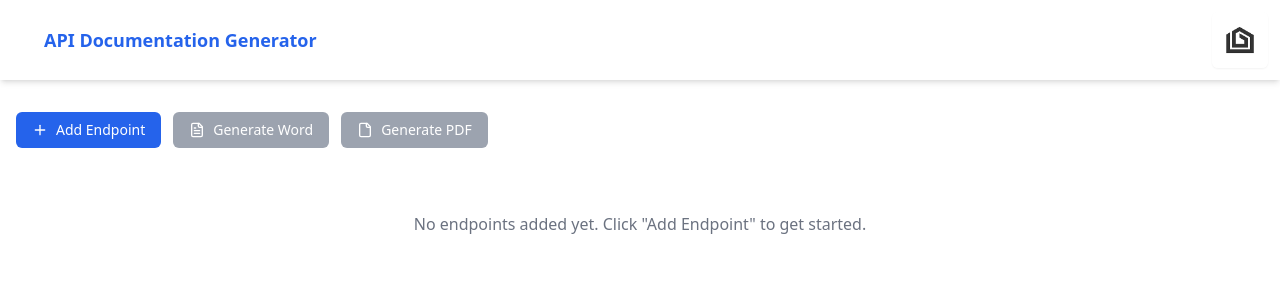
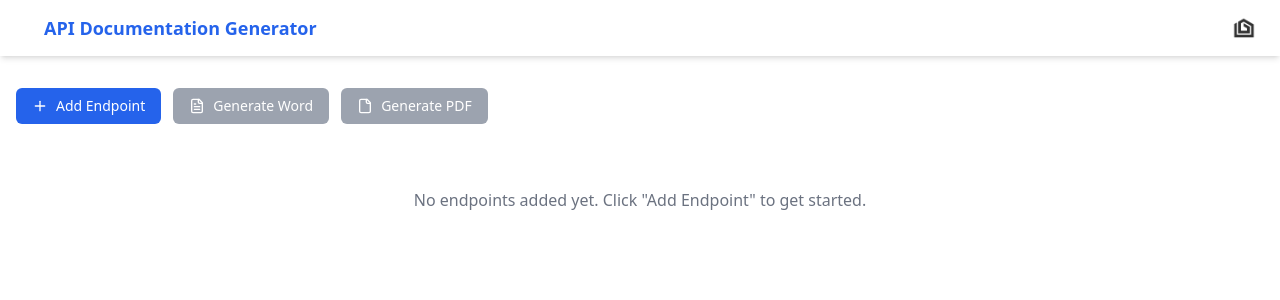
Before and after one commit to Hritikrawat/ApiDocFE, a React (Vite) app: page / in a window 1280 px wide. Shown: the top 300 px of the page. Built offline with nearby package versions, Linux system fonts and the light colour scheme.

Commit message:
Update Header.tsx

```diff
--- a/src/components/Header.tsx
+++ b/src/components/Header.tsx
@@ -4,18 +4,18 @@ import Saltoris from './images/Saltoris.jpg';
 
 const Header: React.FC = () => {
   return (
-    <header className="bg-white text-white p-3 shadow-md">
+    <header className="bg-white text-white px-4 py-2 shadow-md">
       <div className="container mx-auto flex items-center justify-between">
         <div className="flex items-center space-x-2">
-          <FileText size={24} />
-          <h1 className="text-lg font-bold text-blue-600">API Documentation Generator</h1>
+          <FileText size={20} />
+          <h1 className="text-lg font-semibold text-blue-600">API Documentation Generator</h1>
         </div>
 
-        <div className="flex items-center justify-center w-14 h-14">
+        <div className="w-10 h-10">
           <img
             src={Saltoris}
-            alt="Coding workspace"
-            className="w-14 h-14 object-cover rounded-md shadow-sm"
+            alt="Logo"
+            className="w-full h-full object-contain"
           />
         </div>
       </div>
```
